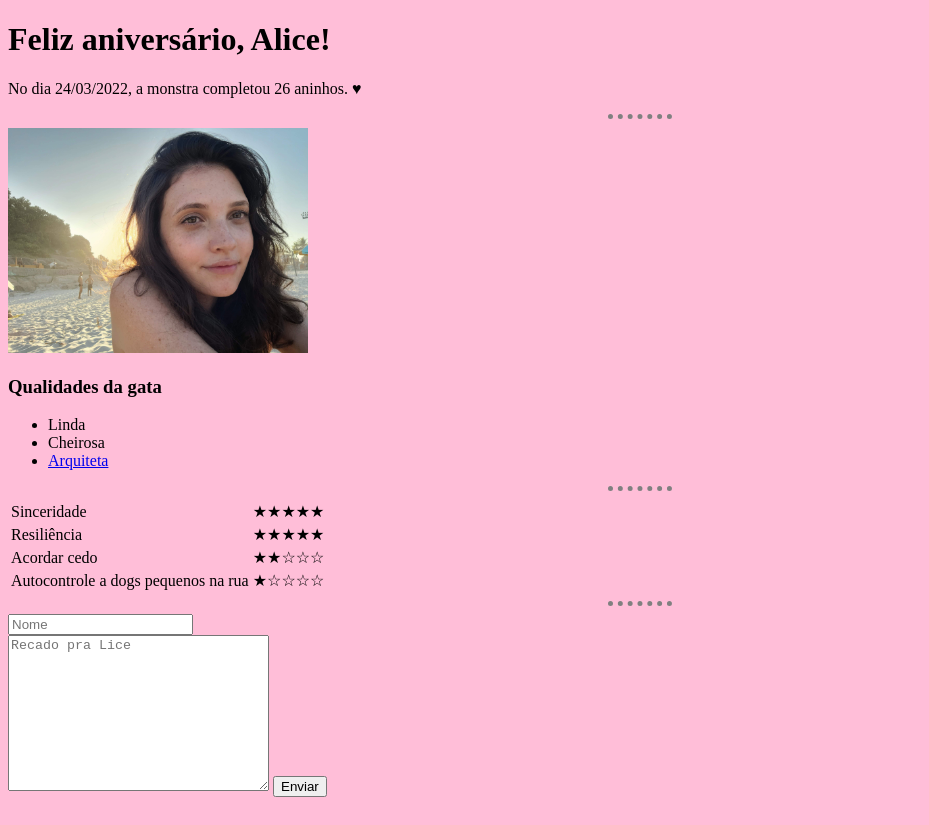
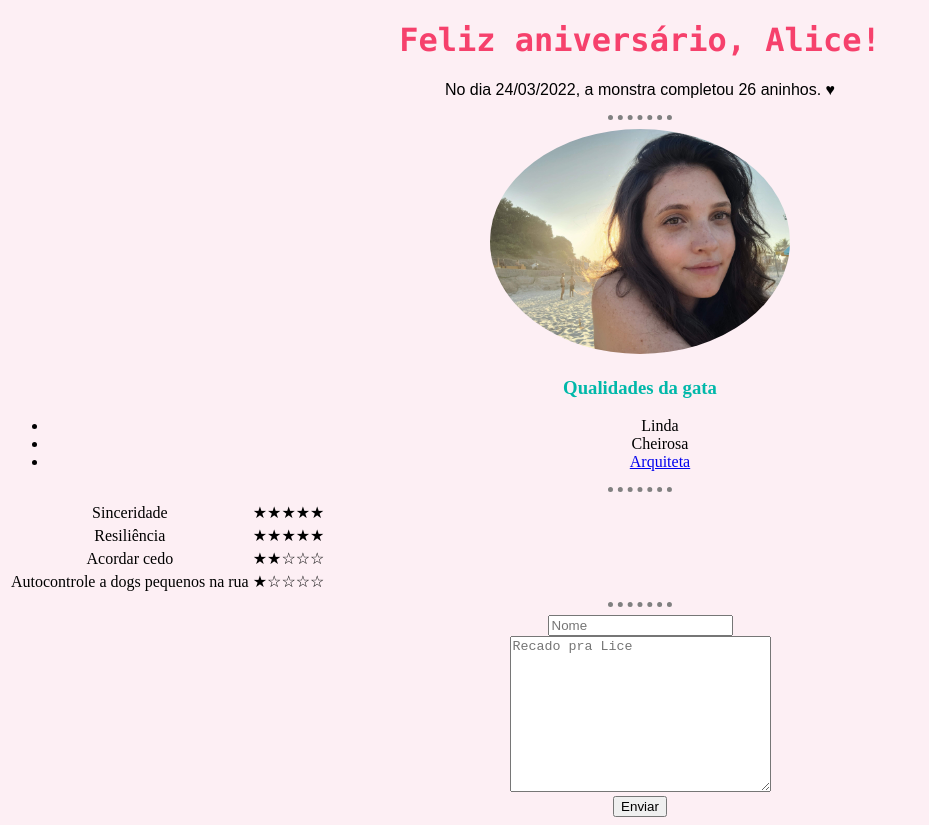
Before and after one commit to ludobegins/26-lice, a plain HTML site: page index.html in a window 1280 px wide. Shown: the whole page, without its empty margins (0-929 px from the left). Drawn offline with Linux system fonts and the light colour scheme.

Commit message:
CSS + enfim correcao forms

```diff
--- /dev/null
+++ b/css/styles.css
@@ -0,0 +1,33 @@
+body{
+    background-color: #FDEFF4;
+    text-align: center;
+}
+
+hr{
+    border-style: none;
+    border-top-style: dotted;
+    border-color: grey;
+    border-width: 5px;
+    width: 5%;
+}
+
+h1{
+    color: #F6416C;
+    font-family: "Lucida Console", "Courier New", monospace;
+}
+
+h3{
+    color: #00B8A9;
+}
+
+p{
+    font-family: Arial, Helvetica, sans-serif;
+}
+
+.lice{
+    border-radius: 80%;
+}
+
+h3:hover{
+    background-color: gold;
+}
--- a/index.html
+++ b/index.html
@@ -5,21 +5,7 @@
     <meta http-equiv="X-UA-Compatible" content="IE=edge">
     <meta name="viewport" content="width=device-width, initial-scale=1.0">
     <title> 2.6 da Lice </title>
-
-    <style>
-        body{
-            background-color: #FFBED8;
-        }
-
-        hr{
-            border-style: none;
-            border-top-style: dotted;
-            border-color: grey;
-            border-width: 5px;
-            width: 5%;
-        }
-
-    </style>
+    <link rel="stylesheet" href="css/styles.css">
 
 </head>
 
@@ -29,7 +15,7 @@
         No dia 24/03/2022, a monstra completou 26 aninhos. ♥
     </p>
     <hr size="3">
-    <img src="images/lice1.jpg" alt="gata na praia" width="300">
+    <img class="lice" src="images/lice1.jpg" alt="gata na praia" width="300">
     <h3> Qualidades da gata </h3>
     <ul>
         <li> Linda </li>
@@ -58,7 +44,7 @@
     <hr>
     <form action="https://formsubmit.co/ludo.beghin@gmail.com" method="POST">
         <input type="text" name="nome" placeholder="Nome"><br>
-        <textarea placeholder="Recado pra Lice" name="recado" rows="10" cols="30"></textarea>
+        <textarea placeholder="Recado pra Lice" name="recado" rows="10" cols="30"></textarea><br>
         <button type="submit"> Enviar </button>
         <input type="hidden" name="_next" value="https://ludobegins.github.io/26-lice/">
     </form>
```
